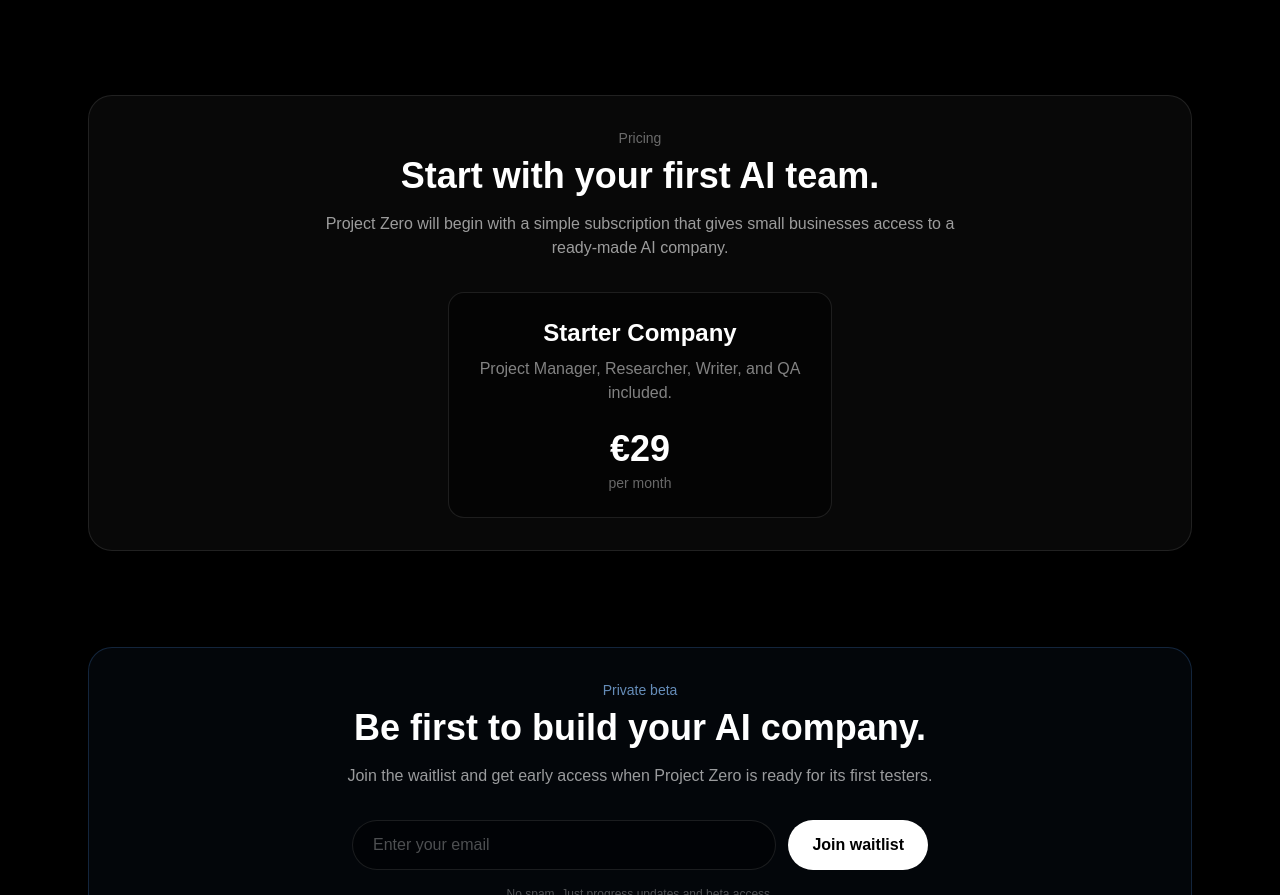
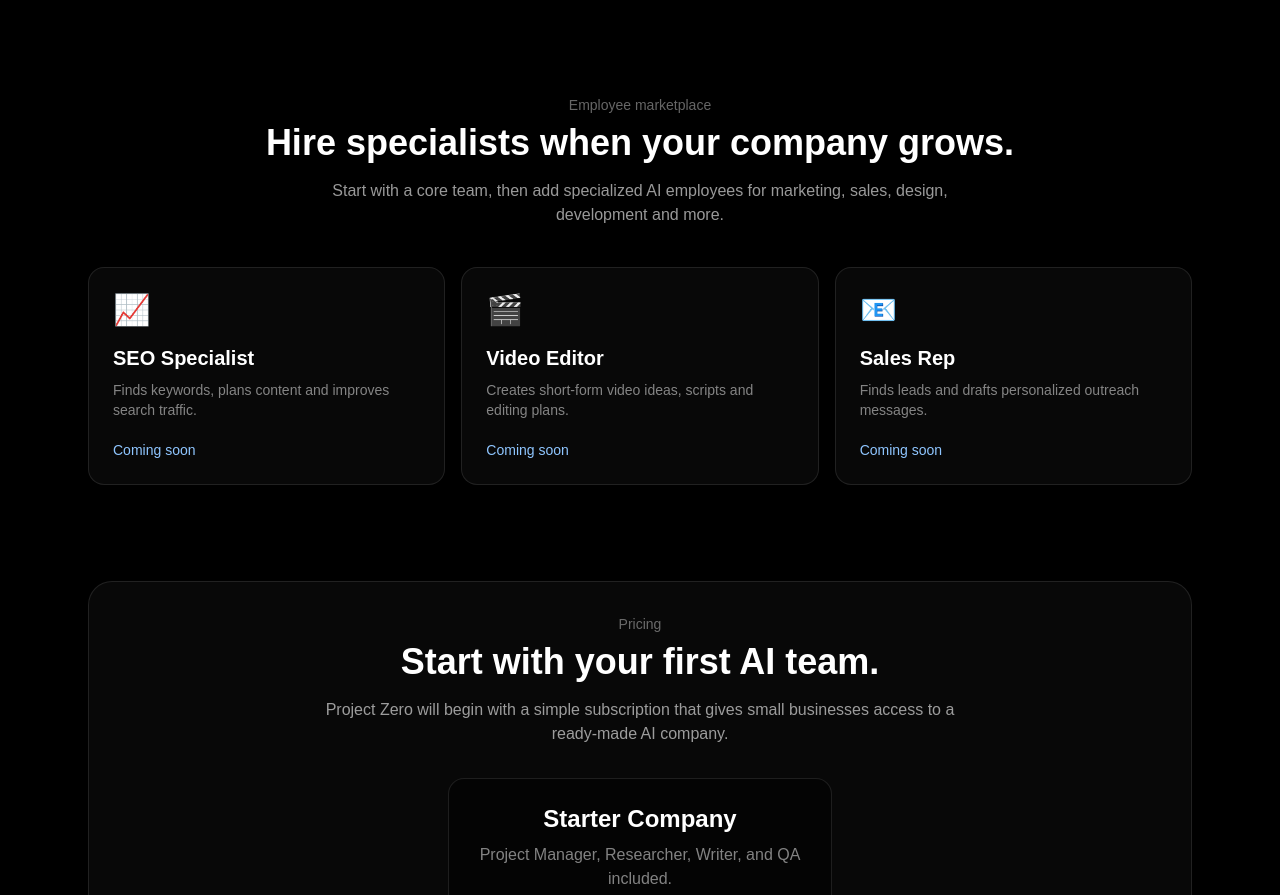
Before and after one commit to Finalexs/project-zero, a Next.js app in the folder app/: page / in a window 1280 px wide. Shown: the part 2333-3228 px from the top of the page. Built offline with nearby package versions, Linux system fonts and the light colour scheme.

Commit message:
Add employee marketplace preview

```diff
--- a/app/src/app/page.tsx
+++ b/app/src/app/page.tsx
@@ -269,6 +269,43 @@ Not another workflow.
     </div>
   </div>
 </div>
+<div className="mt-24 w-full">
+  <p className="text-sm text-white/40">Employee marketplace</p>
+  <h2 className="mt-2 text-4xl font-bold">Hire specialists when your company grows.</h2>
+  <p className="mx-auto mt-4 max-w-2xl text-white/60">
+    Start with a core team, then add specialized AI employees for marketing, sales, design, development and more.
+  </p>
+
+  <div className="mt-10 grid gap-4 md:grid-cols-3">
+    <div className="rounded-2xl border border-white/10 bg-white/[0.03] p-6 text-left">
+      <div className="text-3xl">📈</div>
+      <h3 className="mt-4 text-xl font-semibold">SEO Specialist</h3>
+      <p className="mt-2 text-sm text-white/50">
+        Finds keywords, plans content and improves search traffic.
+      </p>
+      <p className="mt-5 text-sm text-blue-300">Coming soon</p>
+    </div>
+
+    <div className="rounded-2xl border border-white/10 bg-white/[0.03] p-6 text-left">
+      <div className="text-3xl">🎬</div>
+      <h3 className="mt-4 text-xl font-semibold">Video Editor</h3>
+      <p className="mt-2 text-sm text-white/50">
+        Creates short-form video ideas, scripts and editing plans.
+      </p>
+      <p className="mt-5 text-sm text-blue-300">Coming soon</p>
+    </div>
+
+    <div className="rounded-2xl border border-white/10 bg-white/[0.03] p-6 text-left">
+      <div className="text-3xl">📧</div>
+      <h3 className="mt-4 text-xl font-semibold">Sales Rep</h3>
+      <p className="mt-2 text-sm text-white/50">
+        Finds leads and drafts personalized outreach messages.
+      </p>
+      <p className="mt-5 text-sm text-blue-300">Coming soon</p>
+    </div>
+  </div>
+</div>
+
 <div id="pricing" className="mt-24 w-full rounded-3xl border border-white/10 bg-white/[0.03] p-8 text-center">
   <p className="text-sm text-white/40">Pricing</p>
   <h2 className="mt-2 text-4xl font-bold">Start with your first AI team.</h2>
```
